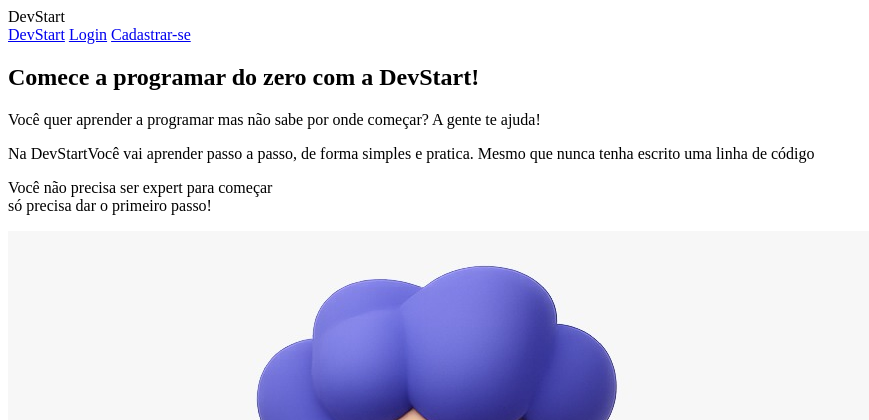
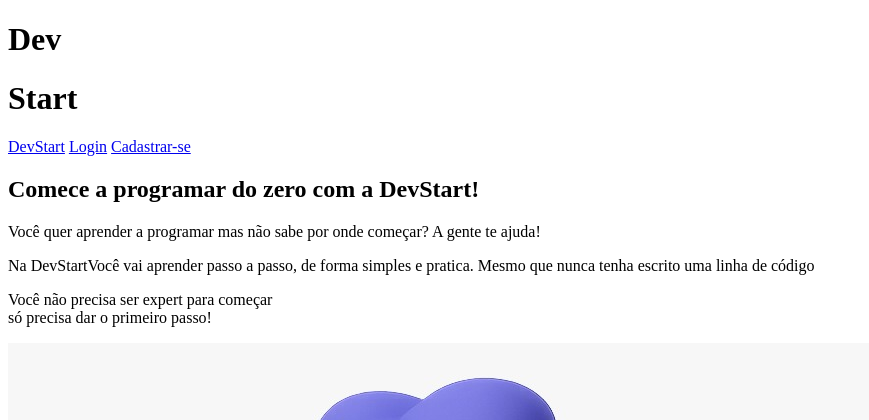
Before and after one commit to caiocrv/educacaoDigital, a Flask app: page / in a window 1280 px wide. Shown: the top 420 px of the page, without its empty margins (0-869 px from the left). Run offline with Flask 3, Linux system fonts and the light colour scheme.

Commit message:
Alterando landing

```diff
--- a/plataformaEducacaoDigital/templates/landingPage.html
+++ b/plataformaEducacaoDigital/templates/landingPage.html
@@ -4,18 +4,20 @@
   <meta charset="UTF-8" />
   <meta name="viewport" content="width=device-width, initial-scale=1.0" />
   <title>DevStart - Comece a Programar</title>
-  <link rel="stylesheet" href="{{ url_for('static', filename='style.css') }}">
+  <link rel="stylesheet" href="/Styles/LandingPage.css">
 </head>
 <body>
   <header>
-    <div
-      class="logo">DevStart
-    </div>
-    <nav class="nav">
-      <a href="/landingPage">DevStart</a>
-      <a href="/login">Login</a>
-      <a href="/register">Cadastrar-se</a>
-    </nav>
+   <div>
+    <h1>Dev</h1>
+    <h1>Start</h1>
+   </div>
+
+   <div>
+    <a href="/landingPage">DevStart</a>
+    <a href="/login">Login</a>
+    <a href="/register">Cadastrar-se</a>
+  </div>
   </header>
 
   <main>
@@ -27,7 +29,7 @@
     </aside>
 
     <article>
-        <img src="imagem-landingPage.jpg" alt="personagem do site">
+        <img src="images/imagem-landingPage.jpg" alt="personagem do site">
     </article>
   </main>
 
```
Also changed, not shown: Styles/LandingPage.css (added), images/imagem-landingPage.jpg (renamed from plataformaEducacaoDigital/templates/imagem-landingPage.jpg).
